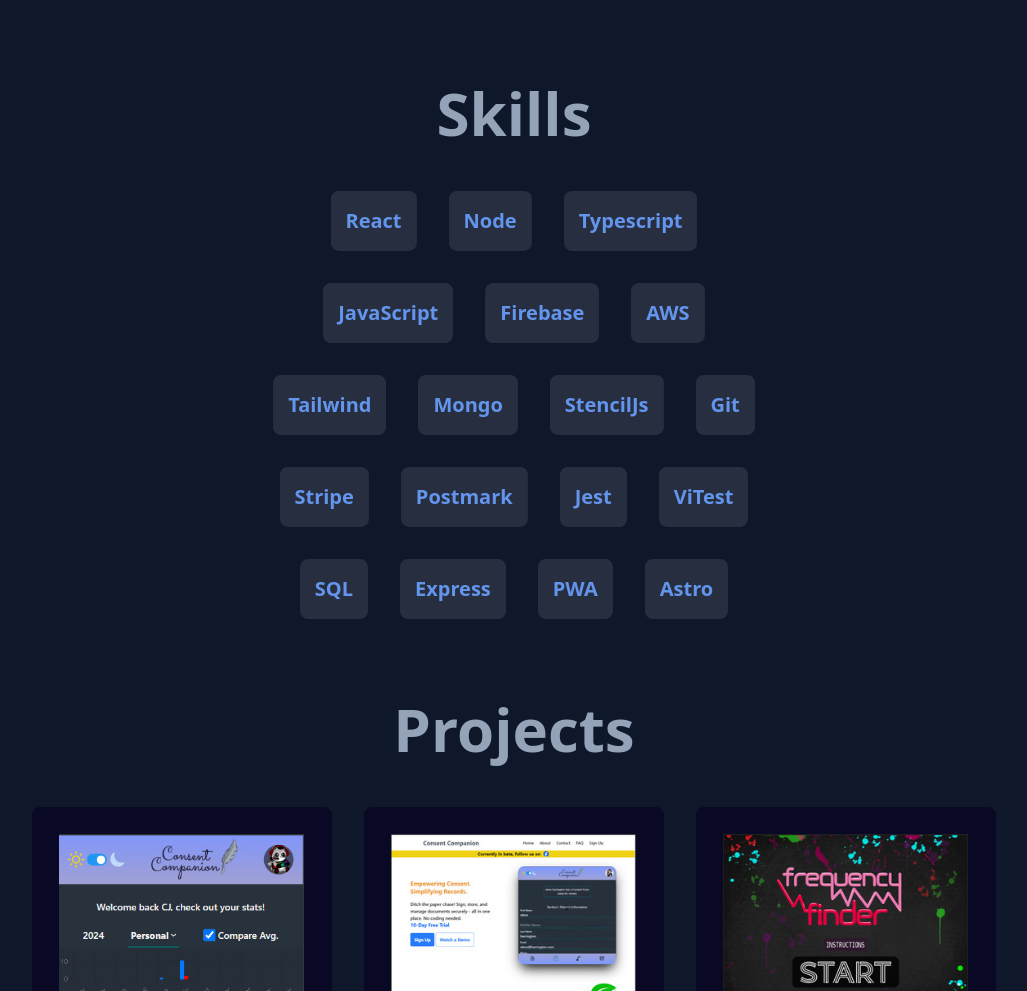
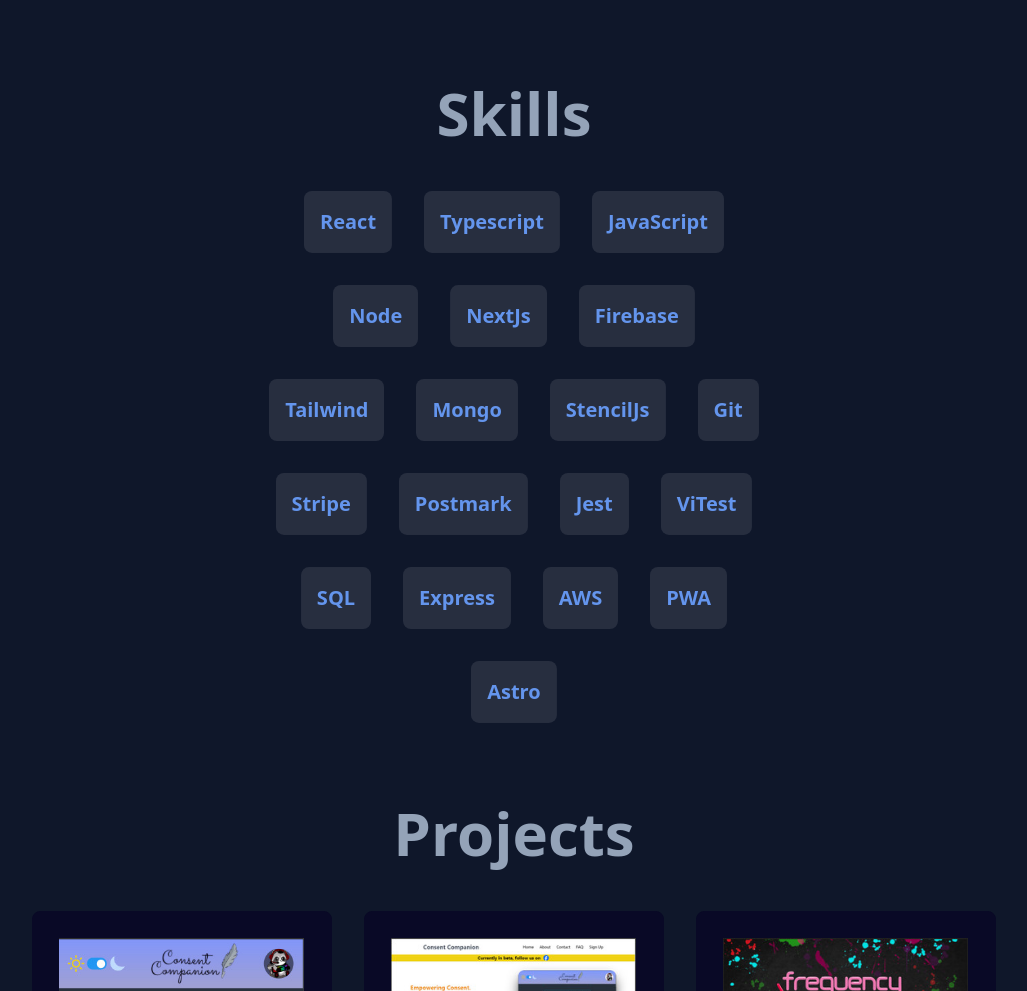
Before and after one commit to mr-steal-ur-code/portfolio, an Astro site: page / in a window 1280 px wide. Shown: the part 4249-5240 px from the top of the page, without its empty margins (126-1153 px from the left). Built offline with nearby package versions, Linux system fonts and the light colour scheme; Astro itself is replaced by a stand-in of ours.

Commit message:
update skills

```diff
--- a/src/global.css
+++ b/src/global.css
@@ -80,7 +80,6 @@ body {
   border-radius: 8px;
   background: rgba(255, 255, 255, .1);
   opacity: 0;
-  padding: 15px;
   --random-translate-y: 0px;
   animation: slightMove 2s ease-in-out infinite;
   transform: translateY(-60px);
--- a/src/pages/index.astro
+++ b/src/pages/index.astro
@@ -4,11 +4,11 @@ import ProjectCard from "../components/Astro/ProjectCard.astro";
 import Layout from "../layouts/Layout.astro";
 const skills = [
 	"React",
-	"Node",
 	"Typescript",
 	"JavaScript",
+	"Node",
+	"NextJs",
 	"Firebase",
-	"AWS",
 	"Tailwind",
 	"Mongo",
 	"StencilJs",
@@ -19,6 +19,7 @@ const skills = [
 	"ViTest",
 	"SQL",
 	"Express",
+	"AWS",
 	"PWA",
 	"Astro",
 ];
@@ -321,7 +322,11 @@ const skills = [
 		<section class="min-h-[70vh] fade-in" id="skills">
 			<p class="sm:text-3xl md:text-6xl text-center pt-20 pb-12">Skills</p>
 			<div class="flex flex-wrap gap-8 justify-center max-w-[500px] m-auto">
-				{skills.map((skill) => <div class="skill-element">{skill}</div>)}
+				{
+					skills.map((skill) => (
+						<div class="sm:p-2 md:p-4 skill-element">{skill}</div>
+					))
+				}
 			</div>
 		</section>
 		<section class="min-h-[70vh] fade-in pb-12" id="projects">
```
